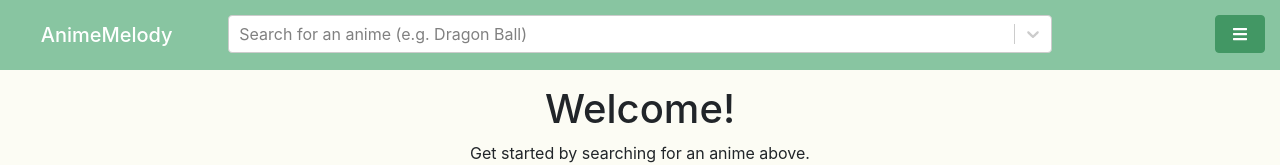
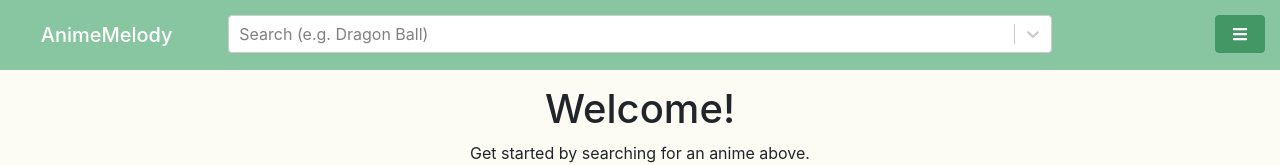
Before and after one commit to akaram94/animemelody-fe, a React (Create React App) app: page / in a window 1280 px wide. Shown: the top 165 px of the page. Built offline with nearby package versions, Linux system fonts and the light colour scheme.

Commit message:
Added changes from prod box to repo.

```diff
--- a/src/components/Header.js
+++ b/src/components/Header.js
@@ -97,7 +97,7 @@ class Header extends Component {
                 <div className="col-md-8 col-10">
                     <div id="searchBar">
                         <AsyncSelect
-                            placeholder="Search for an anime (e.g. Dragon Ball)"
+                            placeholder="Search (e.g. Dragon Ball)"
                             cacheOptions
                             loadOptions={loadOptions}
                             onInputChange={this.handleInputChange}
--- a/src/index.css
+++ b/src/index.css
@@ -42,9 +42,10 @@ html, body, #root{
 }
 
 #movieInfoBox{
-  padding: 2rem 2rem;
+  padding: 0.75rem;
   background-color: #e1b58e;
   color: white;
+  margin-bottom: 15px;
 }
 
 #queueTable > thead button{
```
